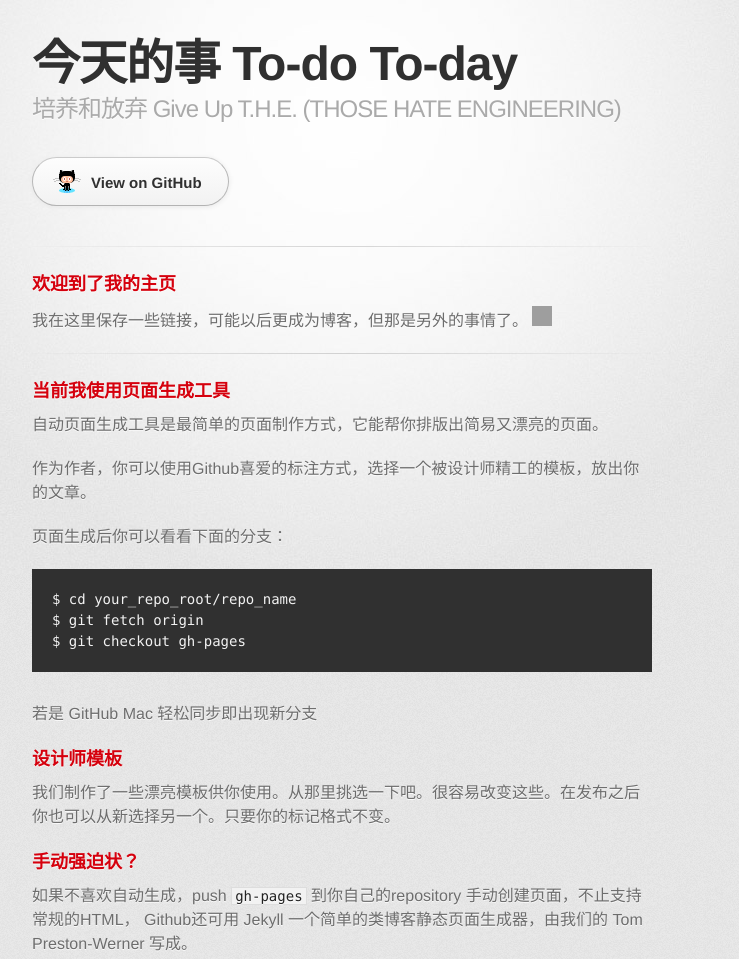
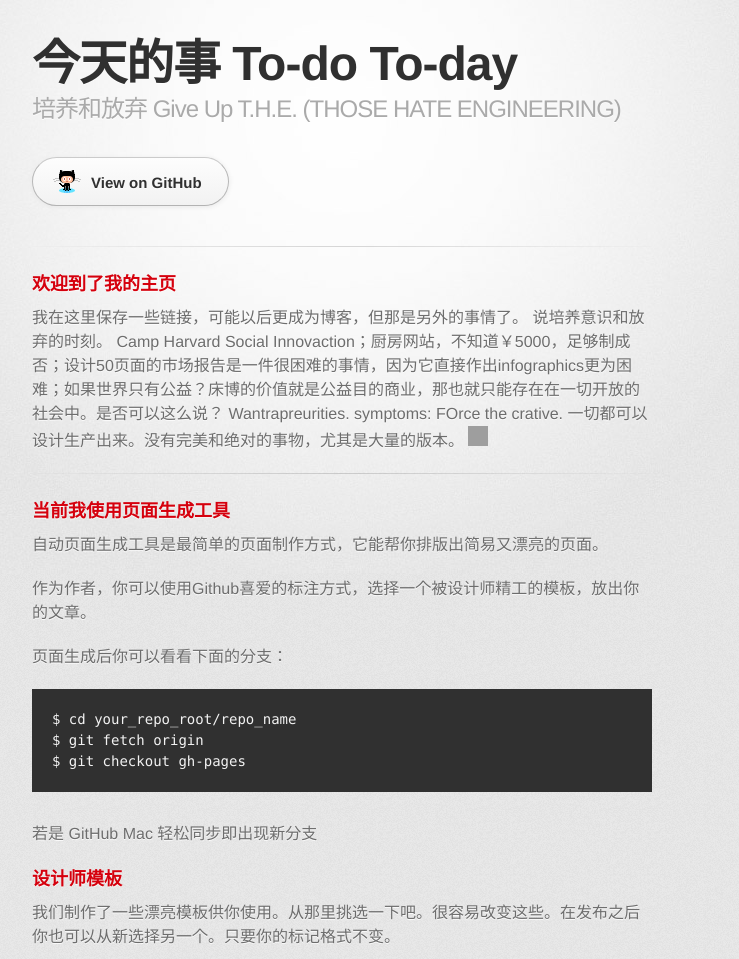
Before and after one commit to jiero/jiero.github.io, a plain HTML site: page index.html in a window 1280 px wide. Shown: the top 959 px of the page, without its empty margins (298-1037 px from the left). Drawn offline with Linux system fonts and the light colour scheme; grey boxes are pictures that could not be loaded; a web font is replaced by a local one.

Commit message:
local first attempt

```diff
--- a/index.html
+++ b/index.html
@@ -32,7 +32,11 @@
           <h3>
 <a name="%E6%AC%A2%E8%BF%8E%E5%88%B0%E4%BA%86%E6%88%91%E7%9A%84%E4%B8%BB%E9%A1%B5" class="anchor" href="#%E6%AC%A2%E8%BF%8E%E5%88%B0%E4%BA%86%E6%88%91%E7%9A%84%E4%B8%BB%E9%A1%B5"><span class="octicon octicon-link"></span></a>欢迎到了我的主页</h3>
 
-<p>我在这里保存一些链接，可能以后更成为博客，但那是另外的事情了。 <img class="emoji" title=":flushed:" alt=":flushed:" src="https://assets-cdn.github.com/images/icons/emoji/unicode/1f633.png" height="20" width="20" align="absmiddle"></p>
+<p>我在这里保存一些链接，可能以后更成为博客，但那是另外的事情了。
+说培养意识和放弃的时刻。 Camp Harvard Social Innovaction；厨房网站，不知道￥5000，足够制成否；设计50页面的市场报告是一件很困难的事情，因为它直接作出infographics更为困难；如果世界只有公益？床博的价值就是公益目的商业，那也就只能存在在一切开放的社会中。是否可以这么说？
+
+Wantrapreurities. symptoms: FOrce the crative. 一切都可以设计生产出来。没有完美和绝对的事物，尤其是大量的版本。 <img class="emoji" title=":flushed:" alt=":flushed:" src="https://assets-cdn.github.com/images/icons/emoji/unicode/1f633.png" height="20" width="20" align="absmiddle"></p>
+
 
 <hr><h3>
 <a name="%E5%BD%93%E5%89%8D%E6%88%91%E4%BD%BF%E7%94%A8%E9%A1%B5%E9%9D%A2%E7%94%9F%E6%88%90%E5%B7%A5%E5%85%B7" class="anchor" href="#%E5%BD%93%E5%89%8D%E6%88%91%E4%BD%BF%E7%94%A8%E9%A1%B5%E9%9D%A2%E7%94%9F%E6%88%90%E5%B7%A5%E5%85%B7"><span class="octicon octicon-link"></span></a>当前我使用页面生成工具</h3>
```
